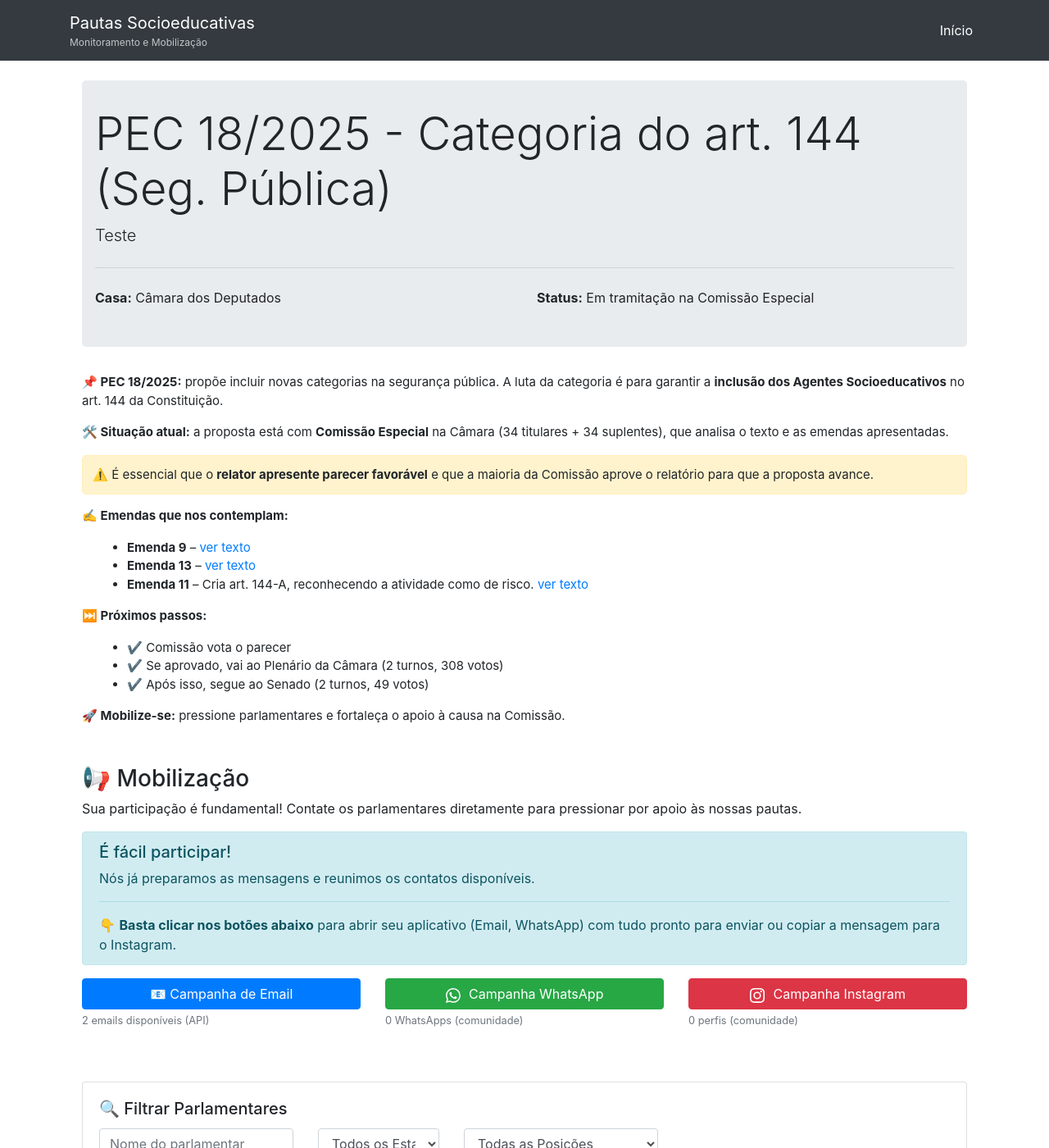
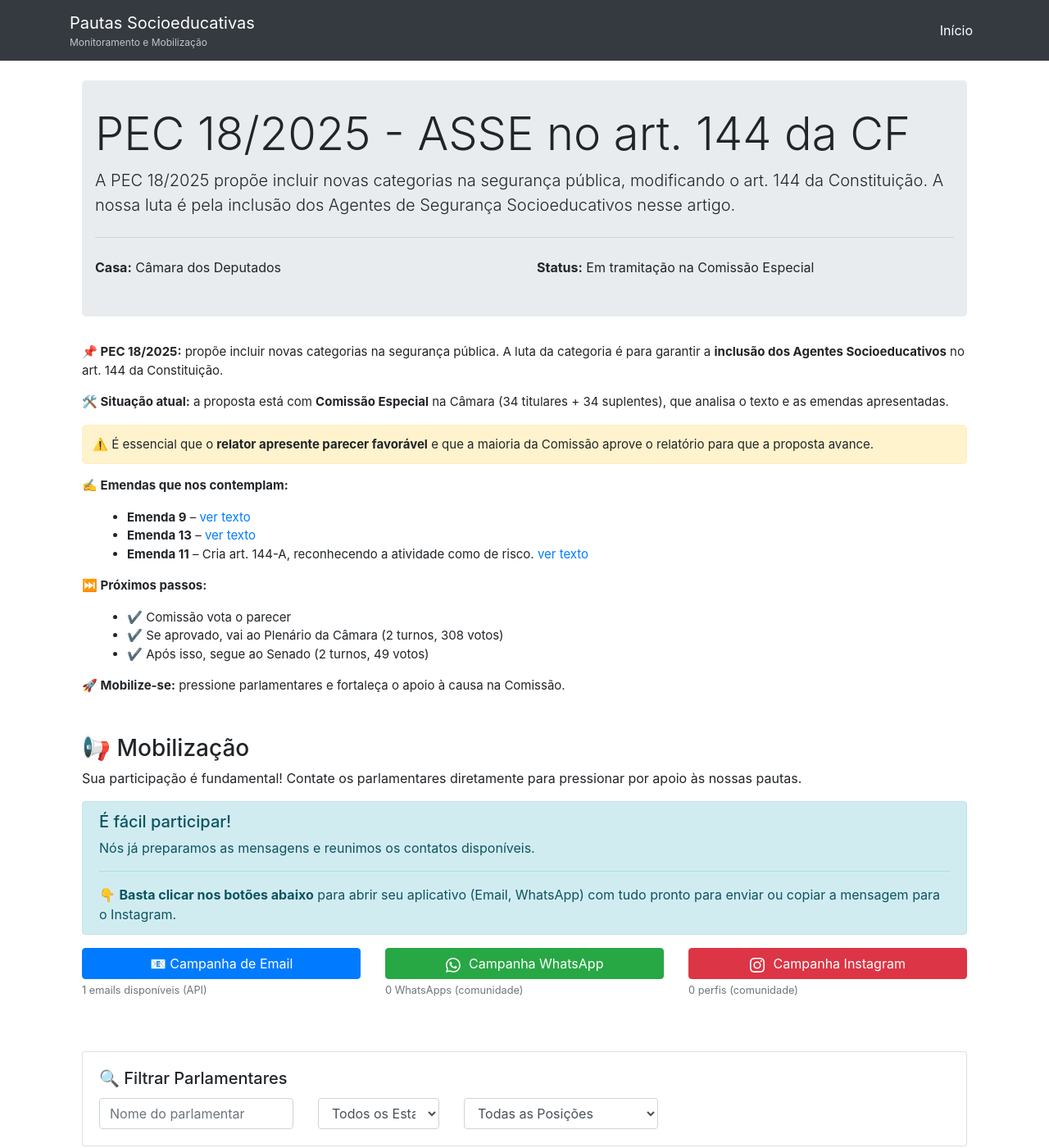
Before and after one commit to juliocjd/pautas-socioeducativas, a Jekyll site: the page built from _pautas/novo-teste.md, in a window 1280 px wide and 1400 px high. Shown: the whole window at 82% size. Built offline with Jekyll 4.4.1, drawn with Linux system fonts in a browser that asks for light colours; nearby versions of some CDN libraries; some of the changed text lies outside the part shown.

Commit message:
Atualizar pauta: novo-teste.md

```diff
--- a/_pautas/novo-teste.md
+++ b/_pautas/novo-teste.md
@@ -1,8 +1,8 @@
 ---
 layout: pauta
-title: PEC 18/2025 - Categoria do art. 144 (Seg. Pública)
+title: PEC 18/2025 - ASSE no art. 144 da CF
 description: |
-  Teste
+  A PEC 18/2025 propõe incluir novas categorias na segurança pública, modificando o art. 144 da Constituição. A nossa luta é pela inclusão dos Agentes de Segurança Socioeducativos nesse artigo.
 casa: Câmara dos Deputados
 status: Em tramitação na Comissão Especial
 featured: true
```
Also changed, not shown: other parts of _pautas/novo-teste.md (+0 -3 lines).
